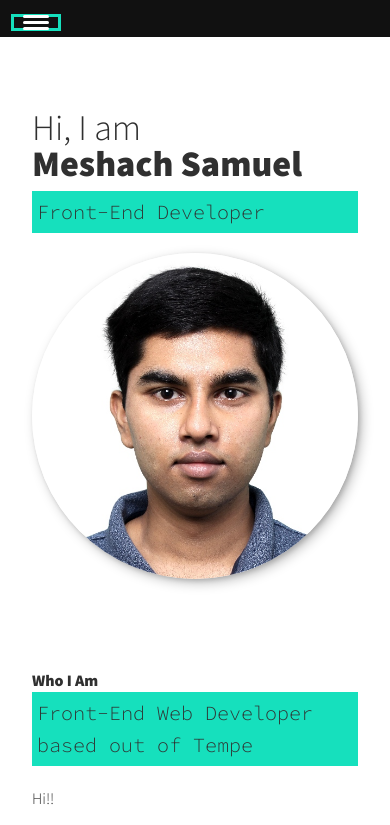
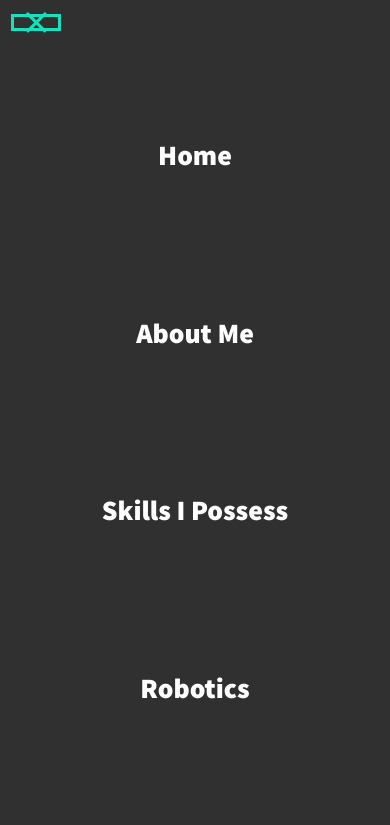
Before and after one commit to MESHach12345/Website-Portfolio, a plain HTML site: page index.html in a window 390 px wide. Both pictures are taken after a click on the button "toggle navigation". Shown: the top 825 px of the page. Drawn offline with Linux system fonts and the light colour scheme.

Commit message:
NavBar Completed

```diff
--- a/css/style.css
+++ b/css/style.css
@@ -37,6 +37,10 @@
 }
 
 /* General Styling */
+
+html {
+    scroll-behavior: smooth;
+}
 
 body{
     background: var(--clr-light);
@@ -146,7 +150,7 @@ header {
     left: 0;
     z-index: 100;
 
-    transform: translateX(100%);
+    transform: translateX(-100%);
     transition: transform 250ms cubic-bezier(0.5, 0, 0.5, 1);
 }
 
@@ -181,6 +185,26 @@ header {
     left: 1.25em;
     top: 1.5em;
     z-index: 1000;
+    padding: none 0.5em;
+}
+
+.nav-open .nav{
+    transform: translateX(0%);
+}
+
+.nav-open .hamburger{
+    background-color: var(--clr-accent);
+    transform: rotate(0.625turn);
+}
+
+.nav-open .hamburger::after{
+    background-color: var(--clr-accent);
+    opacity: 0;
+}
+
+.nav-open .hamburger::before{
+    background-color: var(--clr-accent);
+    transform: rotate(90deg) translateX(-6px);
 }
 
 .hamburger{
--- a/index.html
+++ b/index.html
@@ -18,8 +18,8 @@
             <ul class="nav__list">
                 <li class="nav__item"><a href="#home" class="nav__link">Home</a></li>
                 <li class="nav__item"><a href="#about" class="nav__link">About Me</a></li>
-                <li class="nav__item"><a href="#services" class="nav__link">What I Do</a></li>
-                <li class="nav__item"><a href="#work" class="nav__link">My Work</a></li>
+                <li class="nav__item"><a href="#services" class="nav__link">Skills I Possess</a></li>
+                <li class="nav__item"><a href="#work" class="nav__link">Robotics</a></li>
             </ul>
         </nav>
     </header>
--- a/js/script.js
+++ b/js/script.js
@@ -0,0 +1,12 @@
+const navToggle = document.querySelector(".nav-toggle");
+const navLinks = document.querySelectorAll(".nav__link");
+
+navToggle.addEventListener("click", () => {
+    document.body.classList.toggle("nav-open")
+})
+
+navLinks.forEach(link => {
+    link.addEventListener("click", () => {
+        document.body.classList.remove("nav-open")
+    })
+})
```
